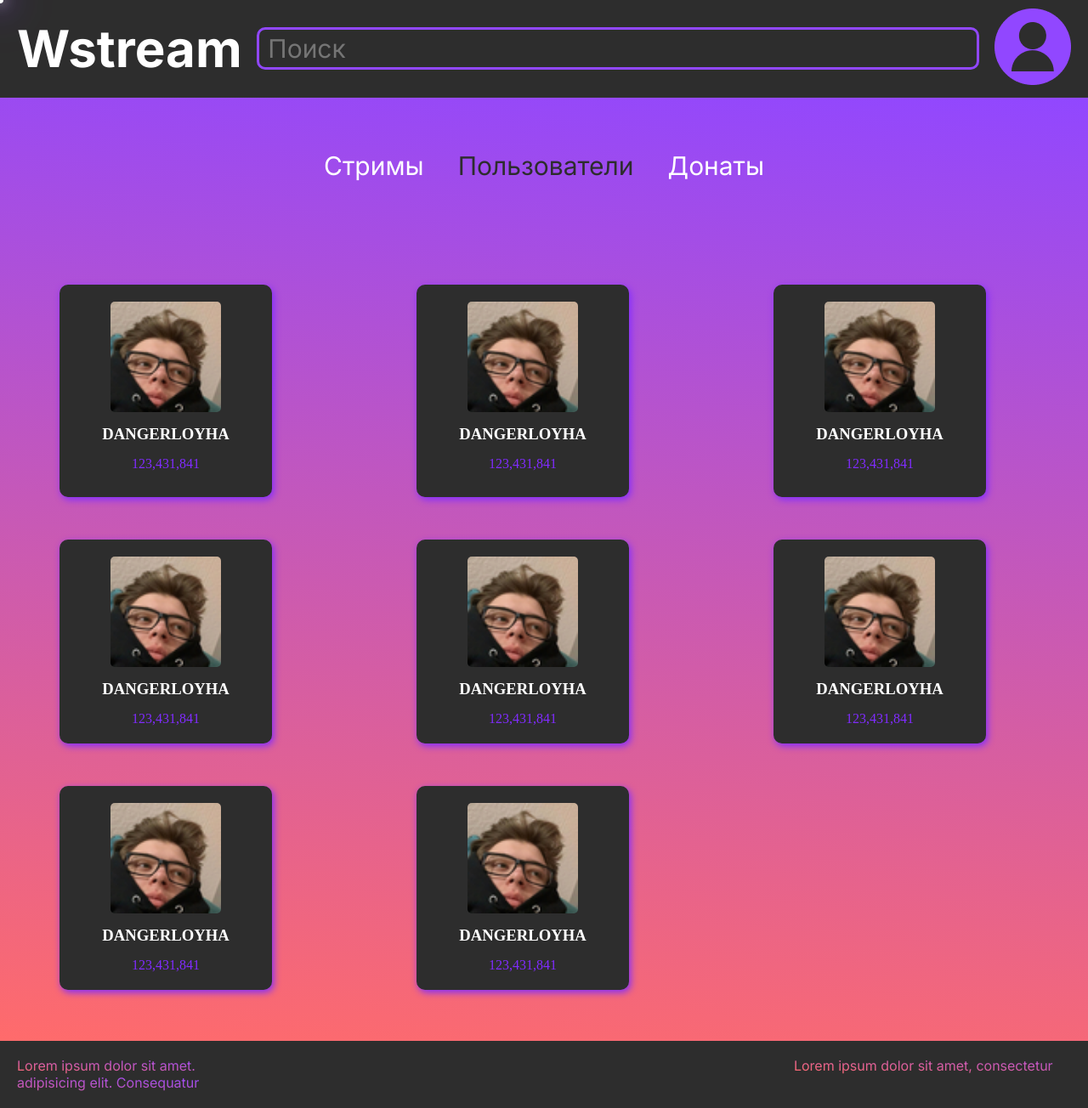
After one commit to Shiro9009/django, a Django app: page /Users in a window 1280 px wide. The commit adds this page. Shown: the whole page at 85% size. Run offline with Django 5.2, Linux system fonts and the light colour scheme.

Commit message:
все страницы)

```diff
--- a/Firstproject/first_app/static/css/stylees.css
+++ b/Firstproject/first_app/static/css/stylees.css
@@ -214,8 +214,9 @@ input, .search-logo {
 
 .streamers{
     display: grid;
-    grid-template-columns: repeat(auto-fill, 500px);
-    grid-template-rows: repeat(auto-fill, 380px);
+    gap: 10px;
+    grid-template-columns: repeat(auto-fill, 470px);
+    grid-template-rows: repeat(auto-fill, 340px);
 }
 
 .donates{
@@ -284,3 +285,76 @@ input, .search-logo {
     margin-top: 7px;
     font-size: 20px;
 }
+
+
+.user-item{
+    display: flex;
+    flex-direction: column;
+    background-color: #2d2d2d;
+    width: 250px;
+    padding: 20px;
+    border-radius: 10px;
+    gap: 15px;
+    color: #802bff;
+    box-shadow: 2px 3px 9px #802bff;
+}
+
+
+.user-avatar{
+    width: 130px;
+    height: 130px;
+    align-self: center;
+    border-radius: 5px;
+}
+
+.useres-list{
+    display: grid;
+    gap: 50px;
+    grid-template-columns: repeat(auto-fill, 300px);
+    grid-template-rows: repeat(auto-fill, 250px);
+    justify-content: space-evenly;
+
+}
+
+.users{
+    margin-top: 130px;
+}
+
+.informations{
+    display: flex;
+    justify-content: center;
+}
+
+.information-user{
+    background-color: #2d2d2d;
+    border-radius: 20px;
+    width: 900px;
+    height: 420px;
+    padding: 20px;
+}
+
+.head-information-user{
+    display: flex;
+    align-items: center;
+    gap: 20px;
+    margin-bottom: 40px;
+}
+
+.images-information-user{
+    border-radius: 50px;
+}
+
+.title-information-user{
+    font-size: 40px;
+    background: linear-gradient(150deg, #9147ff, #ff6b6b);
+    -webkit-background-clip: text;
+    -webkit-text-fill-color: transparent;
+}
+
+.abot-uiser-item{
+    display: flex;
+    font-size: 30px;
+    gap: 15px;
+    margin-bottom: 30px;
+    border-bottom: 2px solid #4D199A;
+}
--- /dev/null
+++ b/Firstproject/first_app/templates/four.html
@@ -0,0 +1,70 @@
+{% extends "main.html" %}
+{% load static %}
+
+{% block main %}
+        <div class="container">
+            <section class="catalog">
+                <ul class="filter-list">
+                    <li class="filter-item">
+                        <a class="link-filter" href="http://127.0.0.1:8000/Stream">
+                            Стримы
+                        </a>
+                    </li>
+                    <li class="filter-item">
+                        <a class="link-filter active" href="http://127.0.0.1:8000/Users">
+                            Пользователи
+                        </a>
+                    </li>
+                    <li class="filter-item">
+                        <a class="link-filter" href="http://127.0.0.1:8000/Donations">
+                            Донаты
+                        </a>
+                    </li>
+                </ul>
+            </section>
+            <section class="users">
+                <div class="useres-list">
+                    <div class="user-item">
+                        <img src="{% static 'images-maz/avatarkf-lyohi.png' %}" alt="avatarka" class="user-avatar">
+                        <a href="http://127.0.0.1:8000/Info" class="nivkname-link"><h3 class="nickname">DANGERLOYHA</h3></a>
+                        <p class="count-subjects">123,431,841</p>
+                    </div>
+                    <div class="user-item">
+                        <img src="{% static 'images-maz/avatarkf-lyohi.png' %}" alt="avatarka" class="user-avatar">
+                        <a href="http://127.0.0.1:8000/Info" class="nivkname-link"><h3 class="nickname">DANGERLOYHA</h3></a>
+                        <p class="count-subjects">123,431,841</p>
+                    </div>
+                    <div class="user-item">
+                        <img src="{% static 'images-maz/avatarkf-lyohi.png' %}" alt="avatarka" class="user-avatar">
+                        <a href="http://127.0.0.1:8000/Info" class="nivkname-link"><h3 class="nickname">DANGERLOYHA</h3></a>
+                        <p class="count-subjects">123,431,841</p>
+                    </div>
+                    <div class="user-item">
+                        <img src="{% static 'images-maz/avatarkf-lyohi.png' %}" alt="avatarka" class="user-avatar">
+                        <a href="http://127.0.0.1:8000/Info" class="nivkname-link"><h3 class="nickname">DANGERLOYHA</h3></a>
+                        <p class="count-subjects">123,431,841</p>
+                    </div>
+                    <div class="user-item">
+                        <img src="{% static 'images-maz/avatarkf-lyohi.png' %}" alt="avatarka" class="user-avatar">
+                        <a href="http://127.0.0.1:8000/Info" class="nivkname-link"><h3 class="nickname">DANGERLOYHA</h3></a>
+                        <p class="count-subjects">123,431,841</p>
+                    </div>
+                    <div class="user-item">
+                        <img src="{% static 'images-maz/avatarkf-lyohi.png' %}" alt="avatarka" class="user-avatar">
+                        <a href="http://127.0.0.1:8000/Info" class="nivkname-link"><h3 class="nickname">DANGERLOYHA</h3></a>
+                        <p class="count-subjects">123,431,841</p>
+                    </div>
+                    <div class="user-item">
+                        <img src="{% static 'images-maz/avatarkf-lyohi.png' %}" alt="avatarka" class="user-avatar">
+                        <a href="http://127.0.0.1:8000/Info" class="nivkname-link"><h3 class="nickname">DANGERLOYHA</h3></a>
+                        <p class="count-subjects">123,431,841</p>
+                    </div>
+                    <div class="user-item">
+                        <img src="{% static 'images-maz/avatarkf-lyohi.png' %}" alt="avatarka" class="user-avatar">
+                        <a href="http://127.0.0.1:8000/Info" class="nivkname-link"><h3 class="nickname">DANGERLOYHA</h3></a>
+                        <p class="count-subjects">123,431,841</p>
+                    </div>
+                </div>
+            </section>
+        </div>
+{% endblock %}
--- a/Firstproject/first_app/urls.py
+++ b/Firstproject/first_app/urls.py
@@ -1,10 +1,12 @@
 from django.contrib import admin
 from django.urls import path, include
-from .views import hello, page2, page3
+from .views import hello, page2, page3, page4, page5
 
 urlpatterns = [
     # path('admin/', admin.site.urls),
     path('', hello),
     path('Stream', page2),
     path('Donations', page3),
+    path('Users', page4),
+    path('Info', page5),
 ]
--- a/Firstproject/first_app/views.py
+++ b/Firstproject/first_app/views.py
@@ -10,3 +10,9 @@ def page2(requast):
 
 def page3(requast):
     return render(requast, 'three.html')
+
+def page4(requast):
+    return render(requast, 'four.html')
+
+def page5(requast):
+    return render(requast, 'five.html')
```
Also changed, not shown: Firstproject/first_app/templates/base.html (+2 -7 lines), Firstproject/first_app/templates/five.html (added, +54 -0 lines), Firstproject/first_app/templates/three.html (+2 -7 lines), Firstproject/first_app/templates/two.html (+2 -9 lines), Firstproject/db.sqlite3, Firstproject/first_app/static/images-maz/avatarkf-lyohi.png (added).
